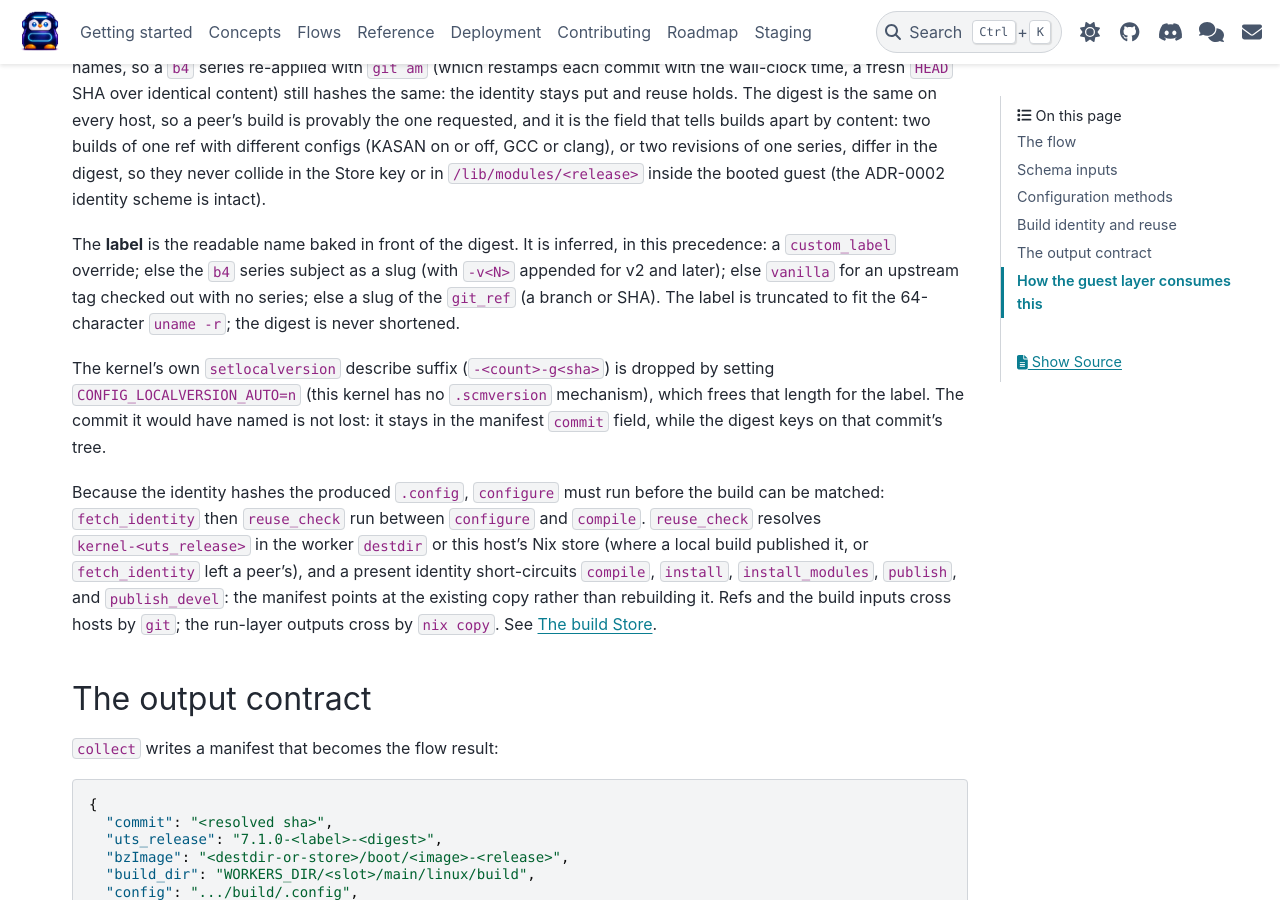
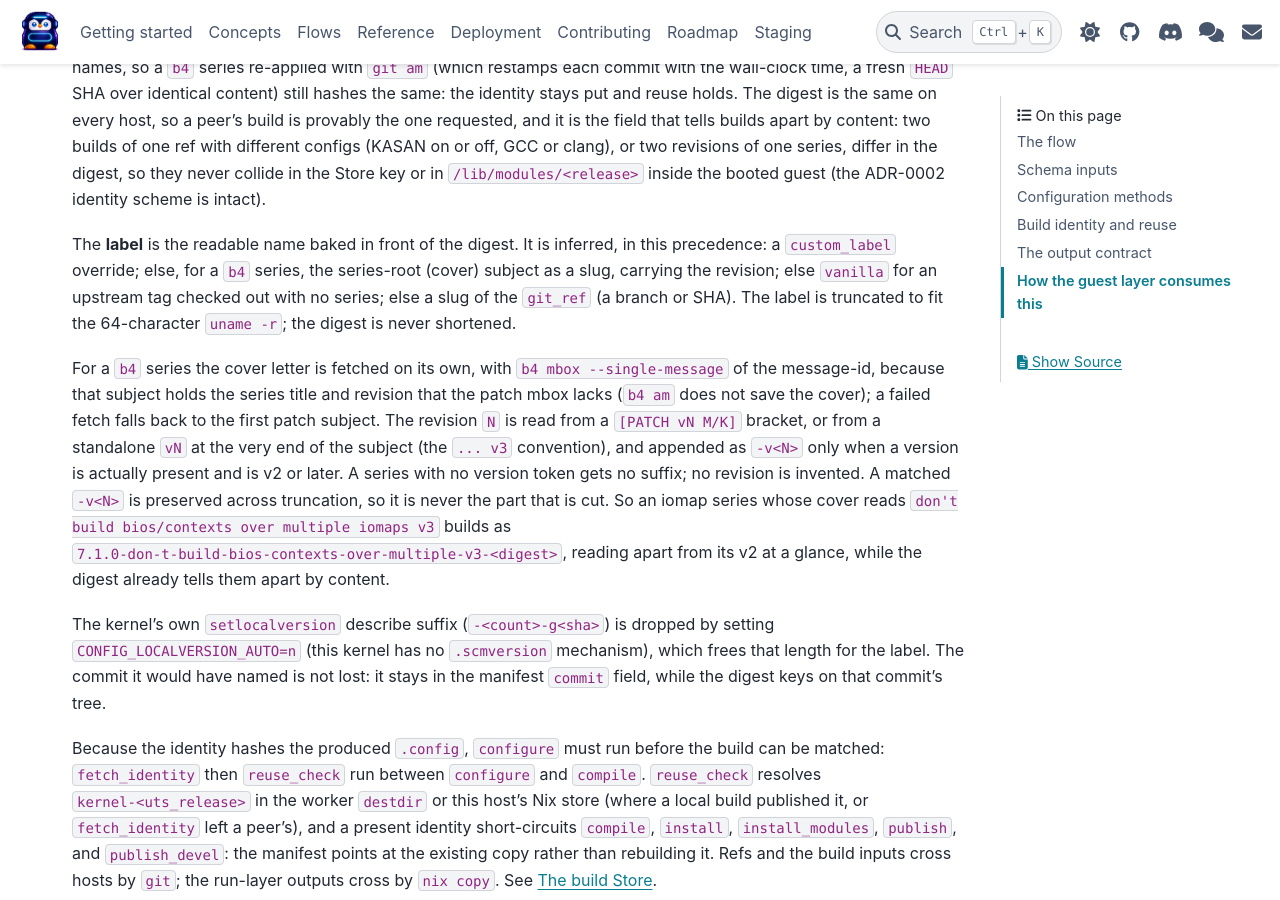
Before and after one commit to dagomez137/kdevops-ng, a Sphinx documentation site: the page built from docs/flows/kernel-build.rst, in a window 1280 px wide and 900 px high, scrolled down 5220 px. Built offline with Sphinx 7.4.7 and the PyData theme 0.15.4, drawn with Linux system fonts in a browser that asks for light colours.

Commit message:
docs: document the b4 series revision in the build label
The kernel build page described the series label as the b4 subject with
a -v<N> taken only from a [PATCH vN] bracket, which no longer matches how
the label is built. Document the current behavior: the label comes from
the series-root cover subject, fetched on its own because b4 am does not
save the cover, and the revision is read from the bracket or a trailing
vN token and appended only when actually present, never invented, and
preserved across truncation. Give the iomap v3 cover as the worked
example so a reader sees why a revision now shows in the release.

Generated-by: Claude AI
Signed-off-by: Daniel Gomez <da.gomez@kernel.org>

```diff
--- a/docs/flows/kernel-build.rst
+++ b/docs/flows/kernel-build.rst
@@ -283,11 +283,25 @@ in the digest, so they never collide in the Store key or in
 is intact).
 
 The **label** is the readable name baked in front of the digest. It is
-inferred, in this precedence: a ``custom_label`` override; else the ``b4``
-series subject as a slug (with ``-v<N>`` appended for v2 and later); else
+inferred, in this precedence: a ``custom_label`` override; else, for a ``b4``
+series, the series-root (cover) subject as a slug, carrying the revision; else
 ``vanilla`` for an upstream tag checked out with no series; else a slug of the
 ``git_ref`` (a branch or SHA). The label is truncated to fit the 64-character
 ``uname -r``; the digest is never shortened.
+
+For a ``b4`` series the cover letter is fetched on its own, with
+``b4 mbox --single-message`` of the message-id, because that subject holds the
+series title and revision that the patch mbox lacks (``b4 am`` does not save the
+cover); a failed fetch falls back to the first patch subject. The revision
+``N`` is read from a ``[PATCH vN M/K]`` bracket, or from a standalone ``vN`` at
+the very end of the subject (the ``... v3`` convention), and appended as
+``-v<N>`` only when a version is actually present and is v2 or later. A series
+with no version token gets no suffix; no revision is invented. A matched
+``-v<N>`` is preserved across truncation, so it is never the part that is cut.
+So an iomap series whose cover reads ``don't build bios/contexts over multiple
+iomaps v3`` builds as
+``7.1.0-don-t-build-bios-contexts-over-multiple-v3-<digest>``, reading apart
+from its v2 at a glance, while the digest already tells them apart by content.
 
 The kernel's own ``setlocalversion`` describe suffix (``-<count>-g<sha>``) is
 dropped by setting ``CONFIG_LOCALVERSION_AUTO=n`` (this kernel has no
```
